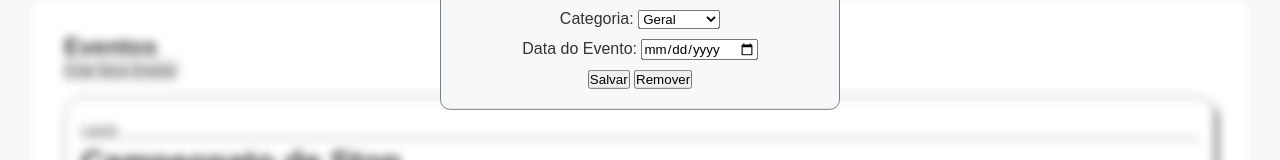
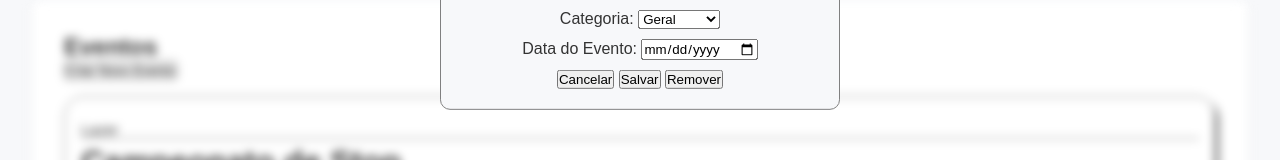
Before and after one commit to MajimbaV/LSW-projeto-cultura-conecta, a plain HTML site: page index.html in a window 1280 px wide. Both pictures are taken after a click on the button "Criar Novo Evento". Shown: the part 384-544 px from the top of the page. Drawn offline with Linux system fonts and the light colour scheme.

Commit message:
feat: Adiciona um botão de cancelar e fechar o formulário

```diff
--- a/index.html
+++ b/index.html
@@ -38,8 +38,9 @@
     </div>
 
     <div class="form-actions-block">
-      <button type="submit" name="action" value="save" class="save-button">Salvar</button>
-      <button type="submit" name="action" value="delete" class="delete-button hidden">Remover</button>
+      <button type="button" class="cancel-button" id="formCancelButton">Cancelar</button>
+      <button type="submit" name="action" value="save" class="save-button" id="formSaveButton">Salvar</button>
+      <button type="submit" name="action" value="delete" class="delete-button hidden" id="formDeleteButton">Remover</button>
     </div>
 
   </form>
```
